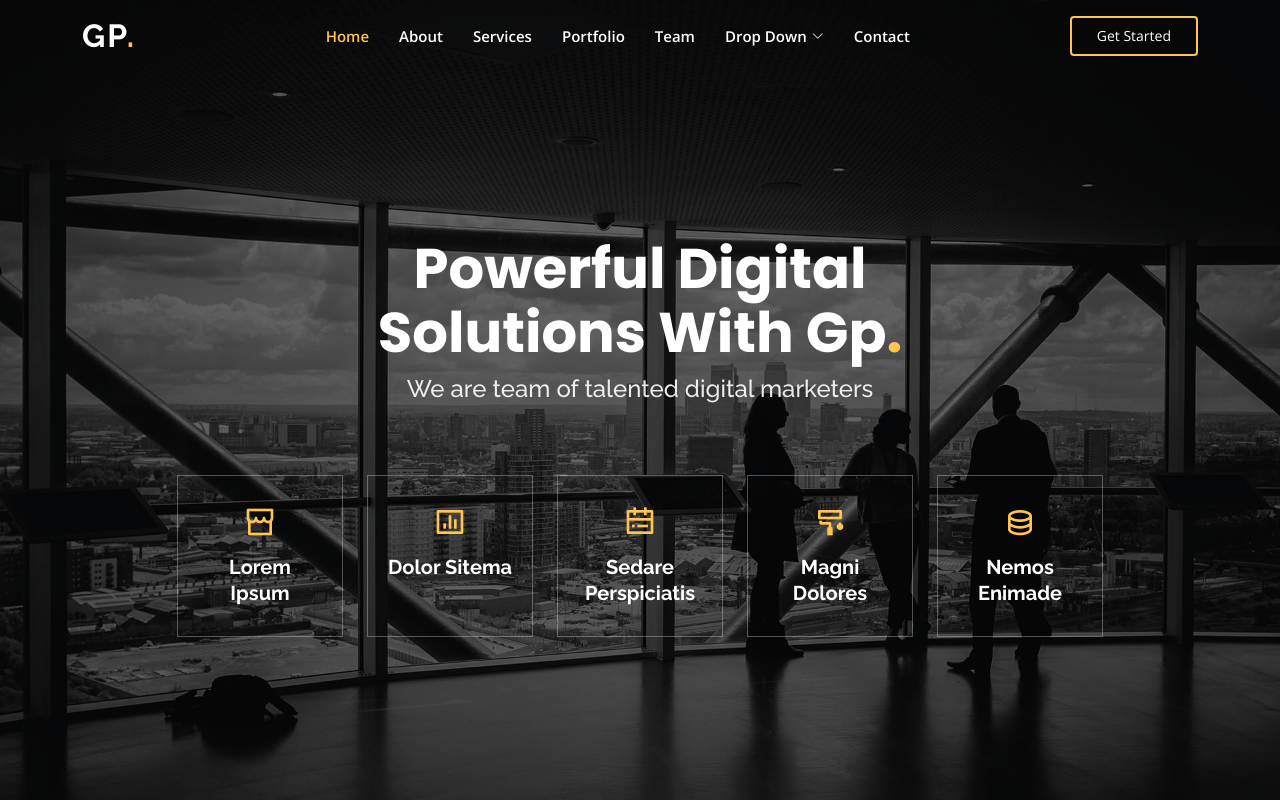
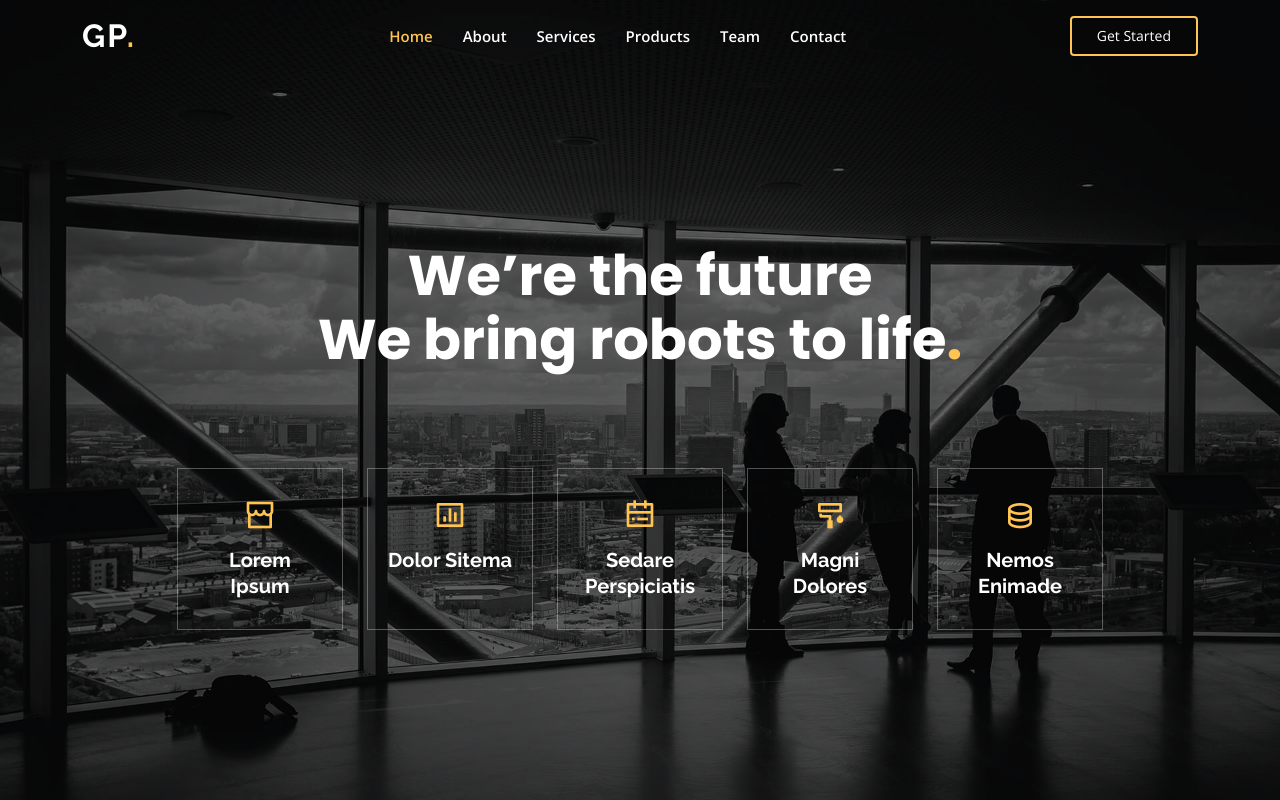
Before and after one commit to namrathakj/Roboticwebpage, a plain HTML site: page index.html in a window 1280 px wide. Shown: the top 800 px of the page. Drawn offline with nearby package versions, Linux system fonts and the light colour scheme; animation ran at ten frames a second.

Commit message:
Add files via upload

```diff
--- a/index.html
+++ b/index.html
@@ -51,9 +51,9 @@
           <li><a class="nav-link scrollto active" href="#hero">Home</a></li>
           <li><a class="nav-link scrollto" href="#about">About</a></li>
           <li><a class="nav-link scrollto" href="#services">Services</a></li>
-          <li><a class="nav-link scrollto " href="#portfolio">Portfolio</a></li>
+          <li><a class="nav-link scrollto " href="#portfolio">Products</a></li>
           <li><a class="nav-link scrollto" href="#team">Team</a></li>
-          <li class="dropdown"><a href="#"><span>Drop Down</span> <i class="bi bi-chevron-down"></i></a>
+          <!--<li class="dropdown"><a href="#"><span>Drop Down</span> <i class="bi bi-chevron-down"></i></a>
             <ul>
               <li><a href="#">Drop Down 1</a></li>
               <li class="dropdown"><a href="#"><span>Deep Drop Down</span> <i class="bi bi-chevron-right"></i></a>
@@ -69,7 +69,7 @@
               <li><a href="#">Drop Down 3</a></li>
               <li><a href="#">Drop Down 4</a></li>
             </ul>
-          </li>
+          </li>-->
           <li><a class="nav-link scrollto" href="#contact">Contact</a></li>
         </ul>
         <i class="bi bi-list mobile-nav-toggle"></i>
@@ -85,9 +85,11 @@
     <div class="container" data-aos="fade-up">
 
       <div class="row justify-content-center" data-aos="fade-up" data-aos-delay="150">
-        <div class="col-xl-6 col-lg-8">
-          <h1>Powerful Digital Solutions With Gp<span>.</span></h1>
-          <h2>We are team of talented digital marketers</h2>
+        <div class="col-xl-8 col-lg-9">
+          <h1>We’re the future<span></span></h1>
+          <h1>We bring robots to life<span>.</span></h1>
+
+          <<!--<h2>We are team of talented digital marketers</h2>-->
         </div>
       </div>
 
@@ -293,11 +295,11 @@
       <div class="container" data-aos="fade-up">
 
         <div class="section-title">
-          <h2>Portfolio</h2>
-          <p>Check our Portfolio</p>
+          <h2>Products</h2>
+          <p>Check our Products</p>
         </div>
 
-        <div class="row" data-aos="fade-up" data-aos-delay="100">
+        <!--<div class="row" data-aos="fade-up" data-aos-delay="100">
           <div class="col-lg-12 d-flex justify-content-center">
             <ul id="portfolio-flters">
               <li data-filter="*" class="filter-active">All</li>
@@ -306,7 +308,7 @@
               <li data-filter=".filter-web">Web</li>
             </ul>
           </div>
-        </div>
+        </div>-->
 
         <div class="row portfolio-container" data-aos="fade-up" data-aos-delay="200">
 
@@ -781,7 +783,7 @@
 
           <div class="col-lg-4 col-md-6 footer-newsletter">
             <h4>Our Newsletter</h4>
-            <p>Tamen quem nulla quae legam multos aute sint culpa legam noster magna</p>
+            <p>Subscribe to receive exclusive content and notification</p>
             <form action="" method="post">
               <input type="email" name="email"><input type="submit" value="Subscribe">
             </form>
```
Also changed, not shown: inner-page.html (+3 -3 lines), Readme.txt, changelog.txt, portfolio-details.html (line endings or trailing spaces).
